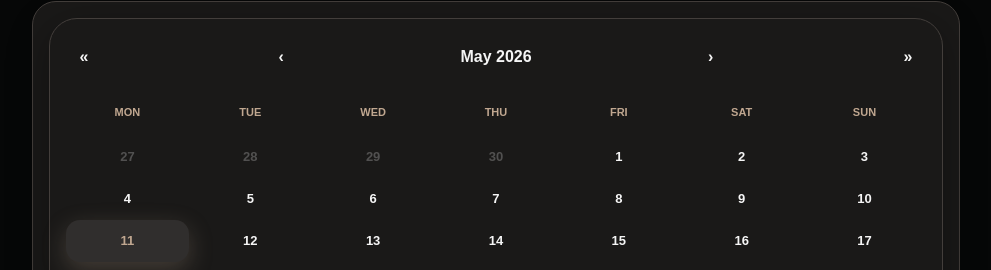
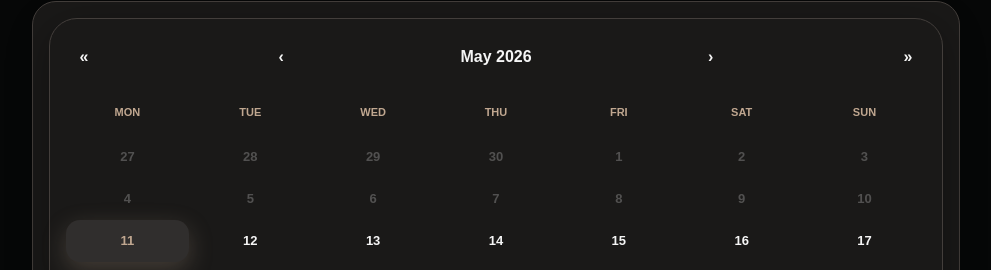
Before and after one commit to Nexuitive/barber-booking, a Next.js app: page / in a window 1280 px wide. Shown: the part 1825-2095 px from the top of the page, without its empty margins (144-1135 px from the left). Built offline with nearby package versions, Linux system fonts and the light colour scheme.

Commit message:
final fixes and premium icons

```diff
--- a/package.json
+++ b/package.json
@@ -10,6 +10,7 @@
   },
   "dependencies": {
     "firebase": "^12.13.0",
+    "lucide-react": "^1.14.0",
     "next": "16.2.6",
     "react": "19.2.4",
     "react-calendar": "^6.0.1",
--- a/src/app/page.tsx
+++ b/src/app/page.tsx
@@ -472,9 +472,12 @@ Please reach at least 5 minutes before the appointment.`
         <div className="bg-[#1A1918] border border-[#433E3B] rounded-[24px] p-4">
 
           <Calendar
-            onChange={(value) => setSelectedDate(value as Date)}
-            value={selectedDate}
-          />
+  minDate={new Date()}
+  onChange={(value) =>
+    setSelectedDate(value as Date)
+  }
+  value={selectedDate}
+/>
 
           <div className="grid grid-cols-2 gap-3 mt-6">
 
```
Also changed, not shown: 1 other file (tests, documents, lock files or other folders).
